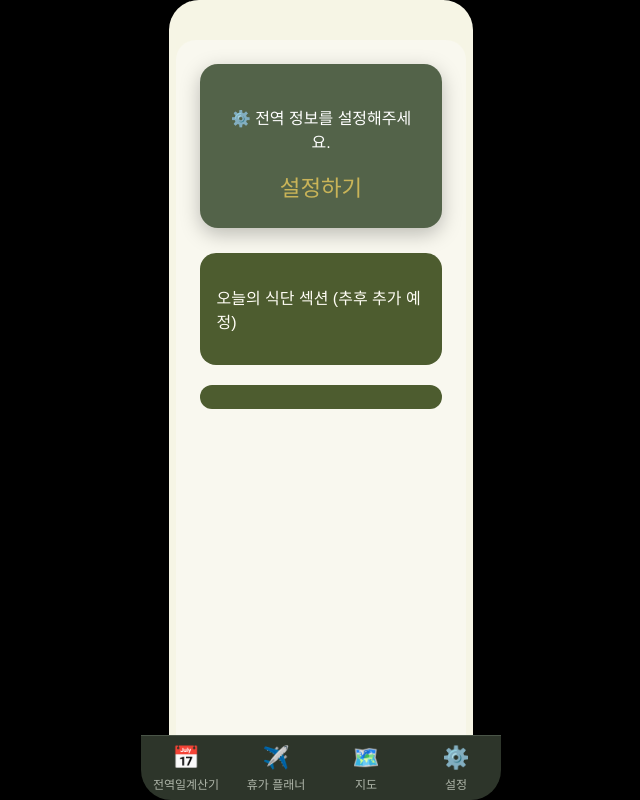
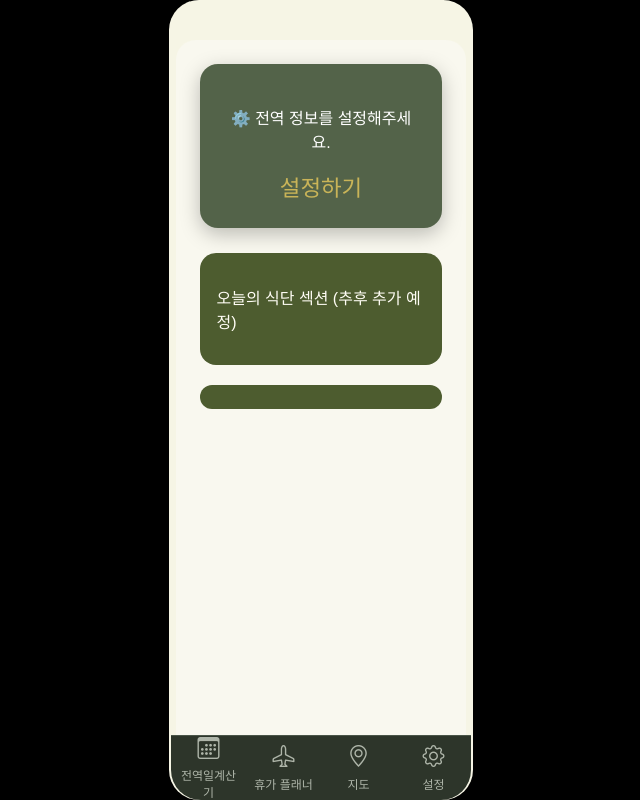
Before and after one commit to Jinhyukpark56/MiliMaps, a React (Vite) app: page /main in a window 1280 px wide. Shown: the whole page, without its empty margins (319-959 px from the left). Built offline with nearby package versions, Linux system fonts and the light colour scheme.

Commit message:
탭바 메뉴 아이콘 변경(부트스트랩 아이콘 패키지 사용), 탭바 레이아웃(너비) 조정

```diff
--- a/package.json
+++ b/package.json
@@ -11,6 +11,7 @@
   },
   "dependencies": {
     "axios": "^1.13.2",
+    "bootstrap-icons": "^1.13.1",
     "react": "^19.1.1",
     "react-dom": "^19.1.1",
     "react-router-dom": "^7.9.5"
--- a/src/components/forms/TabBar.jsx
+++ b/src/components/forms/TabBar.jsx
@@ -1,25 +1,24 @@
 import React from "react";
 import "../../styles/TabBar.css";
-// 실제 아이콘 라이브러리(예: react-icons)를 사용하면 좋습니다.
-// 여기서는 텍스트로 아이콘을 대체합니다.
+
 
 function TabBar() {
     return (
         <div className="tab-bar">
             <button className="tab-button">
-                <span className="icon">📅</span>
+                <span className="icon"><i className="bi bi-calendar3"></i></span>
                 <span className="label">전역일계산기</span>
             </button>
             <button className="tab-button">
-                <span className="icon">✈️</span>
+                <span className="icon"><i className="bi bi-airplane"></i></span>
                 <span className="label">휴가 플래너</span>
             </button>
             <button className="tab-button">
-                <span className="icon">🗺️</span>
+                <span className="icon"><i className="bi bi-geo-alt"></i></span>
                 <span className="label">지도</span>
             </button>
             <button className="tab-button">
-                <span className="icon">⚙️</span>
+                <span className="icon"><i className="bi bi-gear"></i></span>
                 <span className="label">설정</span>
             </button>
         </div>
--- a/src/main.jsx
+++ b/src/main.jsx
@@ -4,6 +4,8 @@ import App from "./App";
 
 import "./styles/variables.css"; // 색상 변수
 import "./styles/global.css"; // 공통 레이아웃 스타일
+import 'bootstrap-icons/font/bootstrap-icons.css'; // 부트스트랩 아이콘 스타일
+
 
 ReactDOM.createRoot(document.getElementById("root")).render(
   <React.StrictMode>
--- a/src/styles/TabBar.css
+++ b/src/styles/TabBar.css
@@ -1,3 +1,4 @@
+
 .tab-bar {
     position: fixed;
     bottom: 0;
--- a/src/styles/global.css
+++ b/src/styles/global.css
@@ -7,7 +7,7 @@
   --bg-color: #f5f5dc; /* 베이지 */
   --text-color: #333333;
   --light-text-color: #ffffff;
-  --app-width: 360px;
+  --app-width: 300px;
   --app-height: 640px;
 }
 
```
Also changed, not shown: 1 other file (tests, documents, lock files or other folders).
